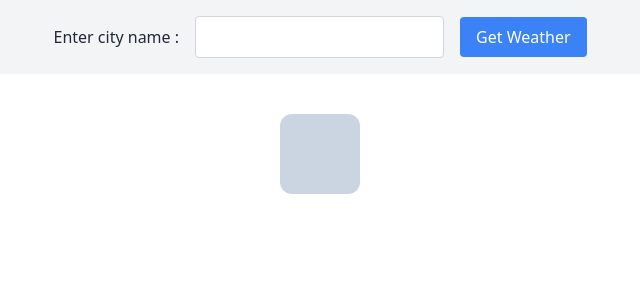
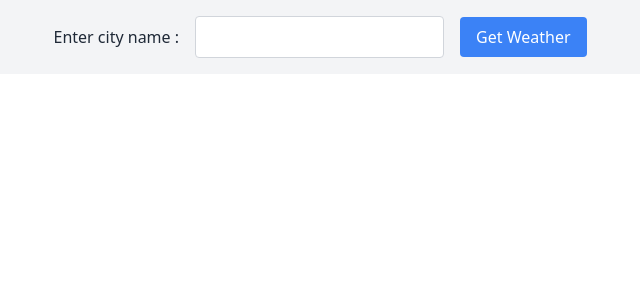
Before and after one commit to cnasakhaei/Weather_app, a Django app: page / in a window 1280 px wide. Shown: the top 300 px of the page, without its empty margins (320-960 px from the left). Run offline with Django 4.2, Linux system fonts and the light colour scheme; some libraries are stand-ins or nearby versions.

Commit message:
final file

```diff
--- a/weather/templates/weather/weather.html
+++ b/weather/templates/weather/weather.html
@@ -5,6 +5,7 @@
     <meta charset="UTF-8">
     <meta name="viewport" content="width=device-width, initial-scale=1.0">
     <script src="https://cdn.tailwindcss.com"></script>
+    <link rel="icon" type="image/x-icon" href="./favicon.ico">
     <title>Weather App</title>
 </head>
 
@@ -37,7 +38,7 @@
     </div>
     {% else %}
             <div class="flex items-center justify-center">
-                <div class="font-bold text-purple-600 mt-10 bg-slate-300 p-10 rounded-xl">{{weather_info.message}}</div>
+                <div class="font-bold text-purple-600 mt-10 p-10 rounded-xl">{{weather_info.message}}</div>
             </div>
     {% endif %}
 
```
Also changed, not shown: weather/templates/weather/favicon.ico (added).
